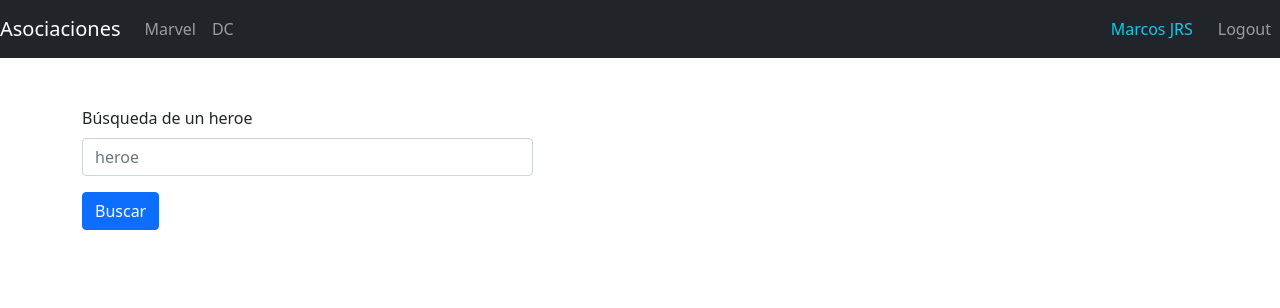
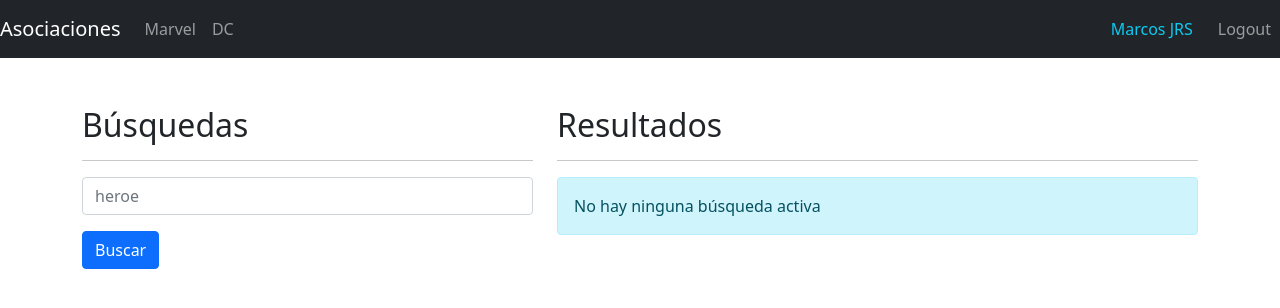
Before and after one commit to marcosjrs/react-heroes, a React (Create React App) app: page /search in a window 1280 px wide. Shown: the top 308 px of the page. Built offline with nearby package versions, Linux system fonts and the light colour scheme.

Commit message:
Busqueda por/con  query-string (se ha instalado librería externa query-string)

```diff
--- a/package.json
+++ b/package.json
@@ -7,6 +7,7 @@
     "@testing-library/react": "^12.1.4",
     "@testing-library/user-event": "^13.5.0",
     "history": "5",
+    "query-string": "^7.1.1",
     "react": "^18.0.0",
     "react-dom": "^18.0.0",
     "react-router-dom": "^6.3.0",
--- a/src/components/search/SearchScreen.js
+++ b/src/components/search/SearchScreen.js
@@ -1,25 +1,32 @@
 import React, { useState } from 'react'
+import { useLocation, useNavigate } from 'react-router-dom';
+import queryString from 'query-string';
+
 import { useForm } from '../../hooks/useUserForm';
 import { getHeroByName } from '../../services/selectors/getHeroByName';
 import { HeroCard } from '../hero/HeroCard';
 
 export const SearchScreen = () => {
-  const [formulario, handleInputChange] = useForm({search:''});
-  const [heroes, setHeroes] = useState([]);
-  const {search} = formulario;
+  const navigate = useNavigate();
+  const {search} = useLocation();
+  const [formulario, handleInputChange] = useForm({searchText:''});
+  const {searchText} = formulario;
+
+  const { q='' } = queryString.parse(search);
+  const heroes = getHeroByName(q);
+
 
   const handleSubmit = (e) => {
      e.preventDefault();
-     setHeroes(getHeroByName(search));
+     navigate(`?q=${searchText}`);
   };
 
   return (
     <div className='row mt-5'>
-      <div className='col-5'>
+      <div className='col-5'><h2>Búsquedas</h2><hr />
         <form  onSubmit={handleSubmit}>
           <div className="mb-3">
-            <label htmlFor="inputSearchCustom" className="form-label">Búsqueda de un heroe</label>
-            <input value={search} onChange={handleInputChange} name="search" type="text" className="form-control" id="inputSearchCustom" placeholder="heroe" />
+            <input value={searchText} onChange={handleInputChange} name="searchText" type="text" className="form-control" id="inputSearchCustom" placeholder="heroe" />
           </div>
           <div className="col-auto">
             <button type="submit" className="btn btn-primary mb-3">Buscar</button>
@@ -27,9 +34,15 @@ export const SearchScreen = () => {
         </form>
       </div>
       <div className='col-7'>
+        <h2>Resultados</h2><hr />
         <div className='row row-cols-1'>
-          { heroes &&  heroes.map( h => <HeroCard key={h.id} {...h}  />) }
+        { heroes &&  heroes.map( h => <HeroCard key={h.id} {...h}  />) }
         </div>
+        {
+          (q=='')?
+          <div className='alert alert-info'>No hay ninguna búsqueda activa</div> :
+          (heroes.length === 0) && <div className='alert alert-warning'>No hay resultados</div>
+        }
       </div>
     </div>
   )
--- a/src/hooks/useUserForm.js
+++ b/src/hooks/useUserForm.js
@@ -5,12 +5,11 @@ export const useForm = (datosIniciales) => {
   const [formulario, setFormulario] = useState(datosIniciales);
 
   const handleInputChange = (e) => {
-    console.log(e.target.name, e.target.value);
-    setFormulario({...formulario, [e.target.name]: e.target.value })
+   setFormulario({...formulario, [e.target.name]: e.target.value })
   };
 
   const resetForm = () => {
-    setFormulario(datosIniciales);
+   setFormulario(datosIniciales);
   }
 
   return [formulario, handleInputChange, resetForm];
--- a/src/services/selectors/getHeroByName.js
+++ b/src/services/selectors/getHeroByName.js
@@ -1,6 +1,7 @@
 import { heroes } from "../../data/heroes";
 
-export const getHeroByName = (name) =>{
+export const getHeroByName = (name='') =>{
+  if(!name.length) return [];
   name = name.toLowerCase();
   return heroes.filter((h) => h.superhero.toLocaleLowerCase().includes(name));
 }
```
Also changed, not shown: 2 other files (tests, documents, lock files or other folders).
